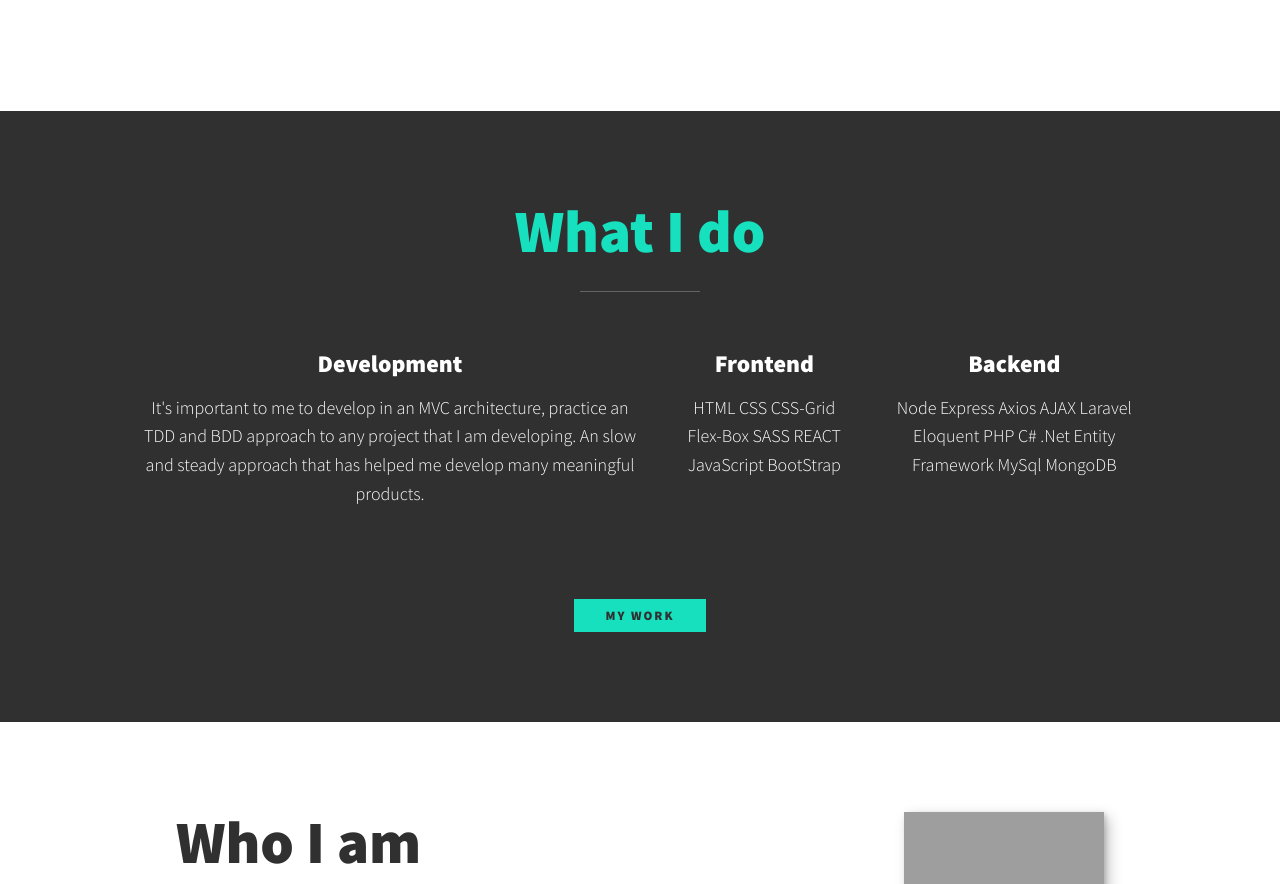
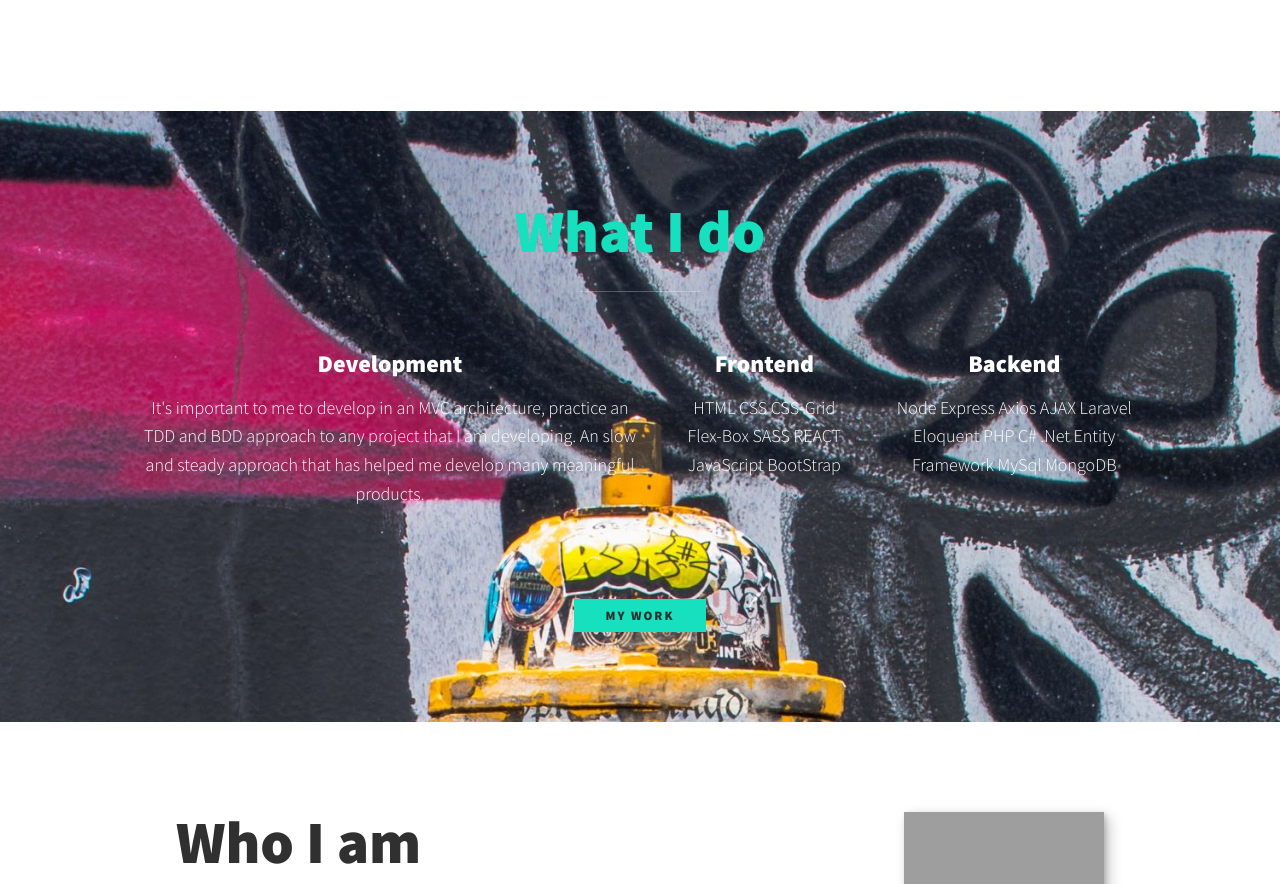
Before and after one commit to BradFabian/updated_portfolio, a plain HTML site: page index.html in a window 1280 px wide. Shown: the part 398-1282 px from the top of the page. Drawn offline with nearby package versions, Linux system fonts and the light colour scheme; grey boxes are pictures that could not be loaded.

Commit message:
services image

```diff
--- a/css/style.css
+++ b/css/style.css
@@ -335,7 +335,7 @@ header {
 
 .my-services {
   background-color: var(--clr-dark);
-  background-image: url(../img/services-bg.jpg);
+  background-image: url(../img/fireHydrant.jpg);
   background-size: cover;
   /* background-blend-mode: multiply; */
   color: var(--clr-light);
```
Also changed, not shown: img/fireHydrant.jpg (added).
